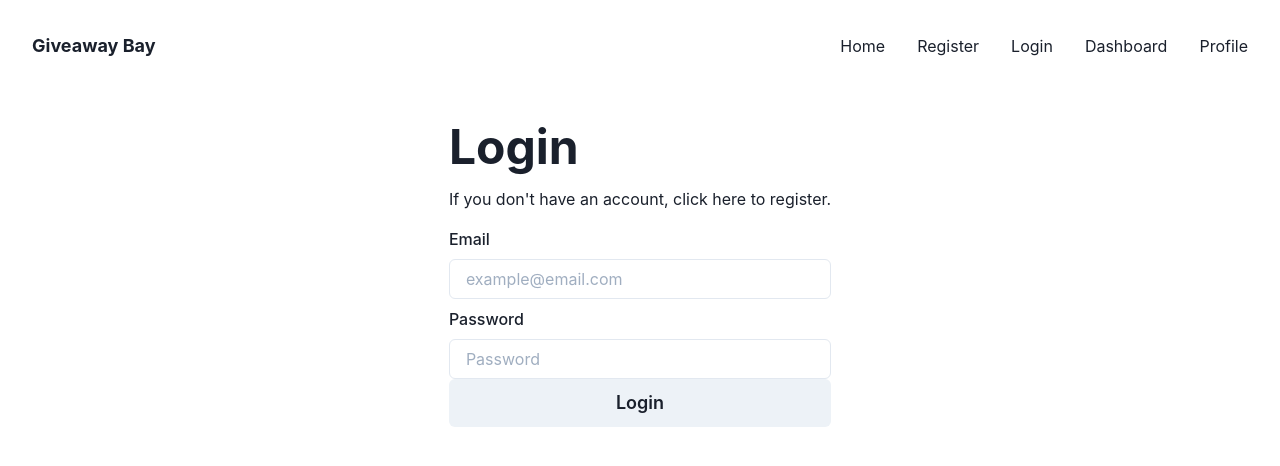
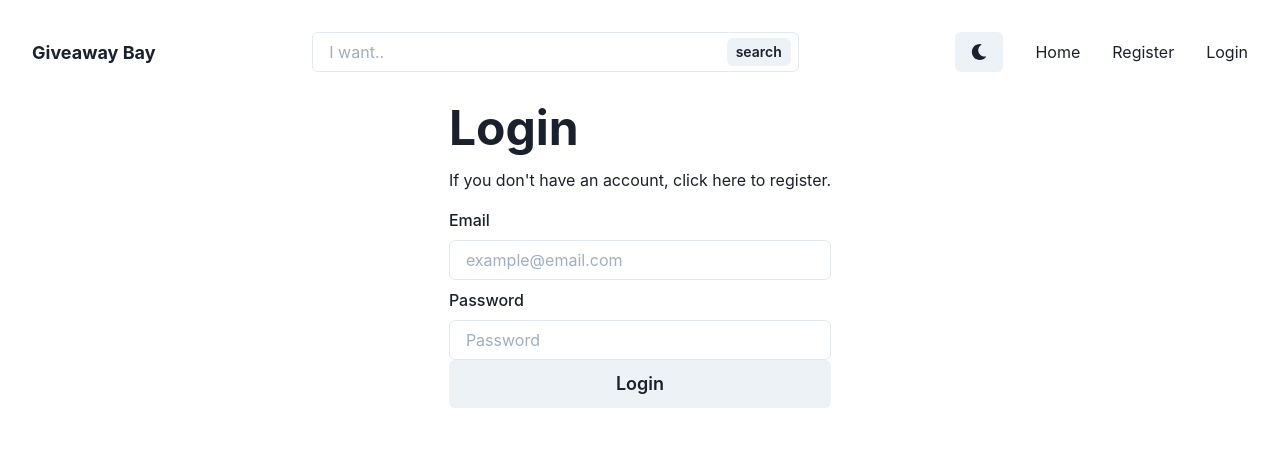
Before and after one commit to greenplastic90/SEI-Project-4, a React (Create React App) app in the folder giveaway_app/client/: page /login in a window 1280 px wide. Shown: the top 466 px of the page. Built offline with nearby package versions, Linux system fonts and the light colour scheme; no server answers.

Commit message:
navbar is responsivee and had dark mode toggle

```diff
--- a/giveaway_app/client/src/App.js
+++ b/giveaway_app/client/src/App.js
@@ -5,6 +5,7 @@ import { BrowserRouter, Routes, Route } from 'react-router-dom'
 // Components
 import Login from './components/auth/Login'
 import Register from './components/auth/Register'
+import Home from './components/home/Home'
 import NavBar from './components/navbar/NavBar'
 
 function App() {
@@ -23,6 +24,7 @@ function App() {
 		<BrowserRouter>
 			<NavBar />
 			<Routes>
+				<Route path='/' element={<Home />} />
 				<Route path='/login' element={<Login />} />
 				<Route path='/register' element={<Register />} />
 			</Routes>
--- /dev/null
+++ b/giveaway_app/client/src/components/home/Home.js
@@ -0,0 +1,12 @@
+import React from 'react'
+import { Text } from '@chakra-ui/react'
+
+const Home = () => {
+	return (
+		<>
+			<Text>HOME PAGE</Text>
+		</>
+	)
+}
+
+export default Home
--- /dev/null
+++ b/giveaway_app/client/src/components/miscellaneous/theme.js
@@ -0,0 +1,15 @@
+// theme.js
+
+// 1. import `extendTheme` function
+import { extendTheme } from '@chakra-ui/react'
+
+// 2. Add your color mode config
+const config = {
+	initialColorMode: 'light',
+	useSystemColorMode: true,
+}
+
+// 3. extend the theme
+const theme = extendTheme({ config })
+
+export default theme
--- a/giveaway_app/client/src/components/navbar/NavBar.js
+++ b/giveaway_app/client/src/components/navbar/NavBar.js
@@ -2,8 +2,9 @@ import React from 'react'
 import Logo from './components/Logo'
 import MenuLinks from './components/MenuLinks'
 import MenuToggle from './components/MenuToggle'
+import SearchBar from './components/SearchBar'
 
-import NavBarContainer from './components/NavBarContainer'
+import { VStack, HStack } from '@chakra-ui/react'
 
 const NavBar = () => {
 	const [isOpen, setIsOpen] = React.useState(false)
@@ -11,11 +12,16 @@ const NavBar = () => {
 	const toggle = () => setIsOpen(!isOpen)
 
 	return (
-		<NavBarContainer>
-			<Logo />
-			<MenuToggle toggle={toggle} isOpen={isOpen} />
-			<MenuLinks isOpen={isOpen} />
-		</NavBarContainer>
+		<VStack as='nav'>
+			<HStack justify='space-between' p={{ base: 4, md: 8 }} w='100%'>
+				<Logo />
+				<SearchBar />
+
+				<MenuToggle toggle={toggle} isOpen={isOpen} />
+				<MenuLinks mdDisplay='block' />
+			</HStack>
+			<MenuLinks mdDisplay='none' isOpen={isOpen} />
+		</VStack>
 	)
 }
 
--- /dev/null
+++ b/giveaway_app/client/src/components/navbar/components/DarkModeToggle.js
@@ -0,0 +1,19 @@
+import React from 'react'
+import { FaMoon } from '@react-icons/all-files/fa/FaMoon'
+import { FaSun } from '@react-icons/all-files/fa/FaSun'
+import { Button, useColorMode } from '@chakra-ui/react'
+
+const DarkModeToggle = () => {
+	const { colorMode, toggleColorMode } = useColorMode()
+	return (
+		<>
+			<header>
+				<Button onClick={toggleColorMode}>
+					{colorMode === 'light' ? <FaMoon /> : <FaSun />}
+				</Button>
+			</header>
+		</>
+	)
+}
+
+export default DarkModeToggle
--- a/giveaway_app/client/src/components/navbar/components/MenuItem.js
+++ b/giveaway_app/client/src/components/navbar/components/MenuItem.js
@@ -2,9 +2,9 @@ import { Text } from '@chakra-ui/react'
 import React from 'react'
 import { Link } from 'react-router-dom'
 
-const MenuItem = ({ children, to = '/' }) => {
+const MenuItem = ({ children, to = '/', func }) => {
 	return (
-		<Link to={to}>
+		<Link onClick={func} to={to}>
 			<Text display='block'>{children}</Text>
 		</Link>
 	)
--- a/giveaway_app/client/src/components/navbar/components/MenuLinks.js
+++ b/giveaway_app/client/src/components/navbar/components/MenuLinks.js
@@ -1,30 +1,48 @@
 import { Box, Stack } from '@chakra-ui/react'
-import React from 'react'
+import React, { useEffect, useState } from 'react'
 import LoggedOut from './button-groups/LoggedOut'
 import User from './button-groups/User'
 import VerifiedUser from './button-groups/VerifiedUser'
 import MenuItem from './MenuItem'
+import { userIsAuthenticated } from '../../../enviroment/auth'
+import DarkModeToggle from './DarkModeToggle'
 
-const MenuLinks = ({ isOpen }) => {
+const MenuLinks = ({ isOpen, mdDisplay }) => {
+	// const [isLoggedIn, setIsLoggedIn] = useState(false)
+
+	const handleLogout = () => {
+		window.localStorage.removeItem('giveaway-token')
+	}
+
+	// useEffect(() => {
+	// 	setIsLoggedIn(userIsAuthenticated())
+	// }, [])
+
 	return (
 		<Box
-			display={{ base: isOpen ? 'block' : 'none', md: 'block' }}
+			display={{ base: isOpen ? 'block' : 'none', md: mdDisplay }}
 			flexBasis={{ base: '100%', md: 'auto' }}
 		>
 			<Stack
 				spacing={[2, 8, 8, 8]}
 				align='center'
 				justify={['center', 'flex-start', 'flex-end', 'flex-end']}
-				direction={['column', 'row', 'row', 'row']}
+				direction='row'
 				pt={[4, 4, 0, 0]}
 			>
+				<DarkModeToggle />
 				<MenuItem to='/'>Home</MenuItem>
-
-				<LoggedOut />
-
-				<VerifiedUser />
-
-				<User />
+				{userIsAuthenticated() ? (
+					<>
+						<VerifiedUser />
+						<User />
+						<MenuItem func={handleLogout} to='/'>
+							Logout
+						</MenuItem>
+					</>
+				) : (
+					<LoggedOut />
+				)}
 			</Stack>
 		</Box>
 	)
--- a/giveaway_app/client/src/components/navbar/components/NavBarContainer.js
+++ /dev/null
@@ -1,24 +0,0 @@
-import { Flex, useColorModeValue } from '@chakra-ui/react'
-import React from 'react'
-
-const NavBarContainer = ({ children }) => {
-	const bgColor = useColorModeValue(['gray.100', 'blue.100'], 'green.700')
-	const textColor = useColorModeValue('green.700', 'gray.100')
-	return (
-		<Flex
-			as='nav'
-			align='center'
-			justify='space-between'
-			wrap='wrap'
-			w='100%'
-			mb={8}
-			p={8}
-			// bg={bgColor}
-			// color={textColor}
-		>
-			{children}
-		</Flex>
-	)
-}
-
-export default NavBarContainer
--- /dev/null
+++ b/giveaway_app/client/src/components/navbar/components/SearchBar.js
@@ -0,0 +1,25 @@
+import React from 'react'
+import {
+	InputGroup,
+	Button,
+	InputRightElement,
+	Input,
+	Box,
+} from '@chakra-ui/react'
+
+const SearchBar = () => {
+	return (
+		<Box w={{ base: '60%', md: '40%' }}>
+			<InputGroup>
+				<Input type='text' placeholder='I want..' />
+				<InputRightElement width='4.5rem'>
+					<Button h='1.75rem' size='sm' mr={2}>
+						search
+					</Button>
+				</InputRightElement>
+			</InputGroup>
+		</Box>
+	)
+}
+
+export default SearchBar
--- a/giveaway_app/client/src/enviroment/auth.js
+++ b/giveaway_app/client/src/enviroment/auth.js
@@ -11,7 +11,7 @@ export const getPayload = () => {
 	// console.log('split token', splitToken)
 	if (splitToken.length !== 3) return
 	const splitTokenOne = splitToken[1]
-	console.log('splitTokenOne', splitTokenOne)
+	// console.log('splitTokenOne', splitTokenOne)
 	return JSON.parse(Buffer.from(splitToken[1], 'base64'))
 }
 
--- a/giveaway_app/client/src/index.js
+++ b/giveaway_app/client/src/index.js
@@ -1,10 +1,12 @@
 import React from 'react'
 import ReactDOM from 'react-dom'
-import { ChakraProvider } from '@chakra-ui/react'
+import { ChakraProvider, ColorModeScript } from '@chakra-ui/react'
 import App from './App'
+import theme from './components/miscellaneous/theme'
 
 ReactDOM.render(
 	<ChakraProvider>
+		<ColorModeScript initialColorMode={theme.config.initialColorMode} />
 		<App />
 	</ChakraProvider>,
 	document.getElementById('root')
```
